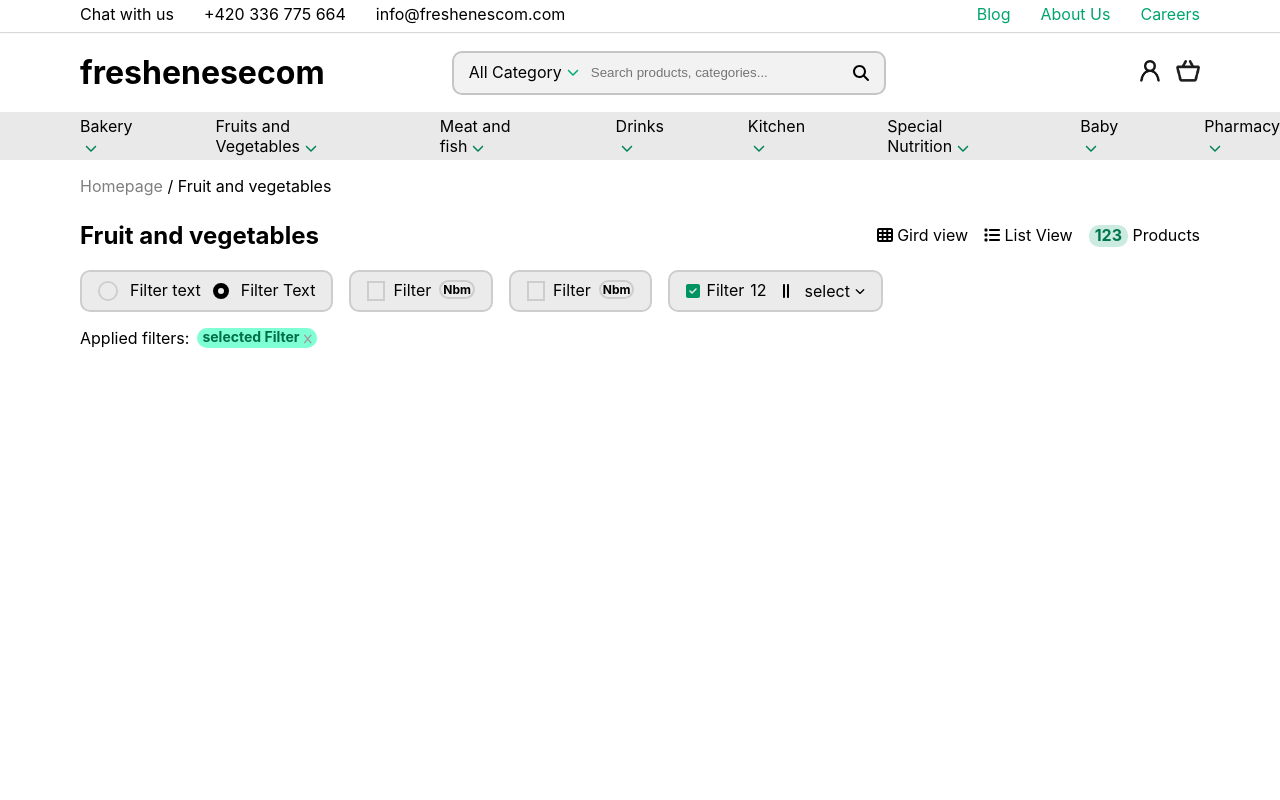
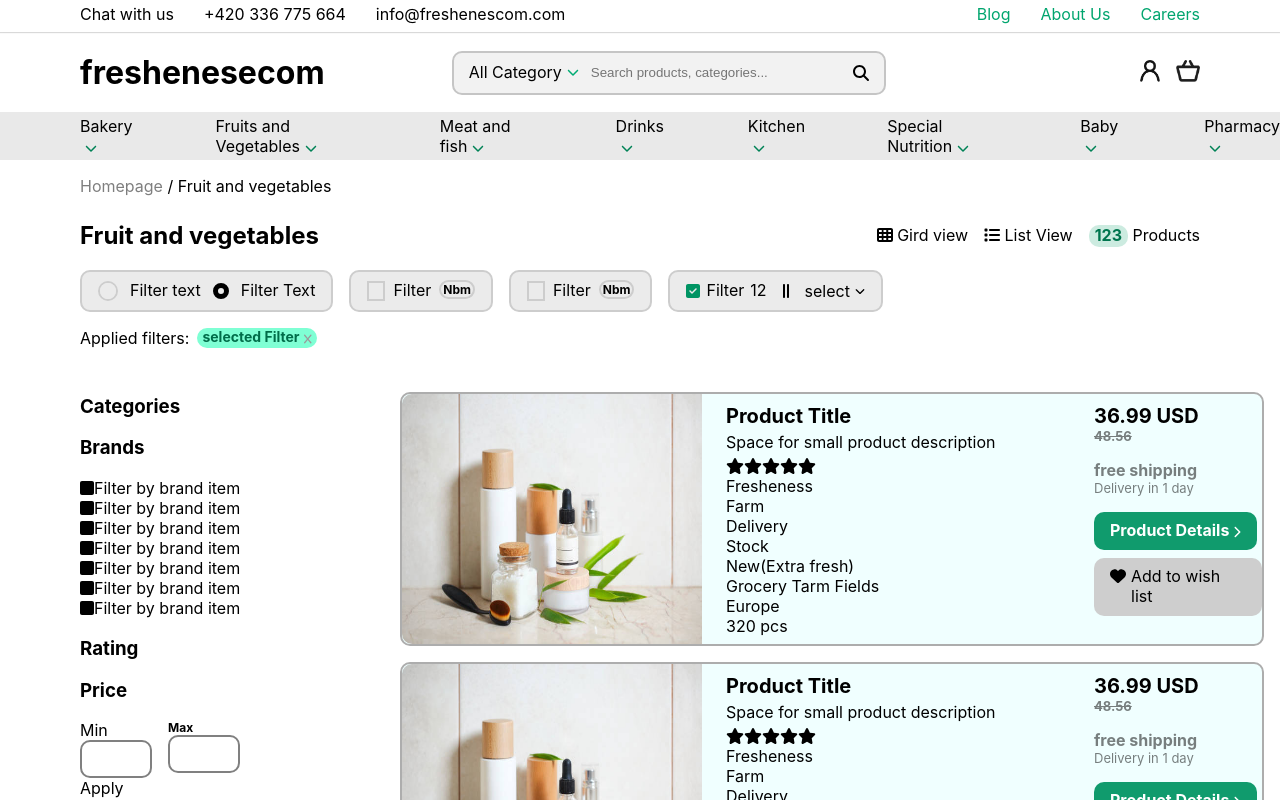
Before and after one commit to doal116/e-commerce-react-website, a React (Create React App) app: page / in a window 1280 px wide. Shown: the top 800 px of the page. Built offline with nearby package versions, Linux system fonts and the light colour scheme.

Commit message:
feat: product search section

```diff
--- a/src/components/category/category.css
+++ b/src/components/category/category.css
@@ -1,25 +1,30 @@
-.Title{
+.Title {
     height: 200px;
     margin-left: 80px;
 }
-.Title > .CategoryPath{
+
+.Title>.CategoryPath {
     height: 25px;
 }
-.Title > .CategoryPath > p > span{
+
+.Title>.CategoryPath>p>span {
     opacity: 0.5;
 }
-.Title> .choosenCategory{
+
+.Title>.choosenCategory {
     display: grid;
     grid-template-columns: auto auto;
 }
-.Title>.choosenCategory > .ViewStyle{
+
+.Title>.choosenCategory>.ViewStyle {
     margin-right: 80px;
     justify-self: end;
     display: flex;
     column-gap: 16px;
     align-items: center;
 }
-.Title>.choosenCategory > .ViewStyle > .productAvailable >span{
+
+.Title>.choosenCategory>.ViewStyle>.productAvailable>span {
     background-color: rgba(0, 153, 102, 0.2);
     border-radius: 10px;
     padding: 0px 6px 2px 6px;
@@ -27,85 +32,100 @@
     font-weight: bold;
 }
 
-.Title>.filters{
+.Title>.filters {
     display: flex;
+    width: 100%;
     column-gap: 16px;
 }
 
-.Title > .filters > div{
+.Title>.filters>div {
     background-color: rgb(235, 235, 235);
     border-radius: 10px;
     padding: 8px 16px 8px 16px;
-    border:2px solid rgb(205, 205, 205);
+    border: 2px solid rgb(205, 205, 205);
 }
 
-.Title > .filters > .filter1{
+.Title>.filters>.filter1 {
     display: flex;
     column-gap: 12px;
     align-items: center;
 }
 
-.Title > .filters > .filter1 > span{
+.Title>.filters>.filter1>span {
     margin-bottom: 2px;
 }
-.Title > .filters > .filter1 > .circle{
-    border:2px solid rgb(205, 205, 205);
+
+.Title>.filters>.filter1>.circle {
+    border: 2px solid rgb(205, 205, 205);
     border-radius: 50%;
     color: rgb(235, 235, 235);
 }
-.Title > .filters > .filter2 {
+
+.Title>.filters>.filter2 {
     display: flex;
     align-items: center;
     column-gap: 8px;
 }
-.Title > .filters > .filter2 >span{
+
+.Title>.filters>.filter2>span {
     margin-bottom: 2px;
 }
-.Title > .filters > .filter2 > .square{
+
+.Title>.filters>.filter2>.square {
     color: rgb(235, 235, 235);
     border: 2px solid rgb(205, 205, 205);
 }
-.Title > .filters > .filter2  > .nbm{
+
+.Title>.filters>.filter2>.nbm {
     border: 2px solid rgb(205, 205, 205);
-    font-size:12px;
+    font-size: 12px;
     border-radius: 10px;
     padding: 0px 2px 0px 2px;
     font-weight: bold;
 }
 
-.Title > .filters > .filter3 {
+.Title>.filters>.filter3 {
+    width: fit-content;
     display: flex;
     column-gap: 16px;
     align-items: center;
 }
-.Title > .filters >.filter3 > .leftSide{
+
+.Title>.filters>.filter3>.leftSide {
     display: flex;
     column-gap: 6px;
     align-items: center;
 }
-.Title > .filters >.filter3 > .leftSide> span{
+
+.Title>.filters>.filter3>.leftSide>span {
     padding-bottom: 2px;
 }
-.Title > .filters > .filter3 > span{
+
+.Title>.filters>.filter3>span {
     padding-bottom: 2px;
 }
-.Title > .filters > .filter3 > .selectSection{
+
+.Title>.filters>.filter3>.selectSection {
     display: flex;
     align-items: center;
     column-gap: 5px;
 }
-.Title > .filters > .filter3 > .selectSection > .selectArrow{
-    font-size:10px;
+
+.Title>.filters>.filter3>.selectSection>.selectArrow {
+    font-size: 10px;
 }
-.Title > .filters > .filter3 > .leftSide > .squareCheck{
+
+.Title>.filters>.filter3>.leftSide>.squareCheck {
     color: rgb(0, 148, 99);
 }
-.appliedFilters{
+
+.appliedFilters {
     margin-top: 16px;
     display: flex;
     column-gap: 8px;
 }
-.selectedFilters{
+
+.selectedFilters {
     background-color: aquamarine;
     display: flex;
     column-gap: 5px;
@@ -115,18 +135,162 @@
     padding-bottom: 3px;
     border-radius: 10px;
 }
-.selectedFilters > span{
+
+.selectedFilters>span {
     color: rgb(0, 109, 73);
     font-weight: bold;
-    font-size:14px;
+    font-size: 14px;
 }
-.selectedFilters > i{
+
+.selectedFilters>i {
     color: rgb(155, 155, 155);
     margin-top: 4px;
     font-size: 10px;
     align-self: center;
 }
 
-.SearchSection{
-    height: 500px;
+
+.SearchSection {
+    height: fit-content;
+    display: grid;
+    grid-template-columns: auto 70%;
 }
+
+.ProductDisplay {
+    border: 2px solid rgb(173, 173, 173);
+    margin: 16px;
+    height: 250px;
+    display: grid;
+    grid-template-columns: auto 40% auto;
+    column-gap: 24px;
+    border-radius: 10px;
+    background-color: azure;
+}
+
+.ProductDisplay>img {
+    border-top-left-radius: inherit;
+    border-bottom-left-radius: inherit;
+    height: inherit;
+    width: 300px;
+}
+
+.ProductDisplay>.middleSection>.productNameRating {
+    display: flex;
+    flex-direction: column;
+    row-gap: 4px;
+    margin-top: 10px;
+}
+
+.ProductDisplay>.middleSection>.productNameRating>.productTitle {
+    font-weight: bold;
+    font-size: 20px;
+}
+
+.ProductDisplay>.productInfo {
+    display: flex;
+    column-gap: 32px;
+    margin-top: 32px;
+}
+
+.ProductDisplay>.productInfo>.leftSide {
+    display: flex;
+    flex-direction: column;
+    row-gap: 8px;
+}
+
+.ProductDisplay>.productInfo>.rightSide {
+    display: flex;
+    flex-direction: column;
+    row-gap: 8px;
+}
+
+.ProductDisplay>.buySection {
+    display: flex;
+    flex-direction: column;
+    row-gap: 16px;
+}
+
+.ProductDisplay>.buySection>.PriceSection {
+    display: flex;
+    flex-direction: column;
+}
+
+.ProductDisplay>.buySection>.PriceSection>.price {
+    font-weight: bold;
+    font-size: 20px;
+}
+
+.ProductDisplay>.buySection>.PriceSection {
+    margin-top: 10px;
+}
+
+.ProductDisplay>.buySection>.PriceSection>.discount {
+    font-size: 13px;
+    text-decoration: line-through;
+    font-weight: bold;
+    opacity: 0.5;
+}
+
+.ProductDisplay>.buySection>.deliveryInfo {
+    display: flex;
+    flex-direction: column;
+    opacity: 0.5;
+}
+
+.ProductDisplay>.buySection>.deliveryInfo>.shippingStatus {
+    font-weight: bold;
+}
+
+.ProductDisplay>.buySection>.deliveryInfo>.shippingDelay {
+    font-size: 13px;
+}
+
+.ProductDisplay>.buySection>.addToWishList>.btnproductDetails {
+    color: white;
+    font-weight: bold;
+    padding: 8px 16px 10px 16px;
+    width: fit-content;
+    background-color: rgb(16, 155, 109);
+    border-radius: 10px;
+}
+
+.ProductDisplay>.buySection>.addToWishList>.btnproductDetails>i {
+    font-size: 12px;
+}
+
+.ProductDisplay>.buySection>.addToWishList>.btnWishList {
+    display: flex;
+    column-gap: 5px;
+    margin-top: 8px;
+    width: fit-content;
+    background-color: rgb(206, 206, 206);
+    border-radius: 10px;
+    padding: 8px 16px 10px 16px;
+}
+
+.LeftSideFilters {
+    padding: 0px 0px 0px 80px;
+}
+
+.LeftSideFilters>.priceSettings>.PriceRange {
+    display: flex;
+}
+.LeftSideFilters>.priceSettings>.PriceRange> .maxPrice{
+    margin-left: 16px;
+    font-size: 12px;
+    font-weight: bold;
+}
+.LeftSideFilters>.priceSettings>.PriceRange> .minPrice>input {
+    width: 64px;
+    height: 32px;
+    border-radius: 10px;
+    outline: none;
+    border: 2px solid gray;
+}
+.LeftSideFilters>.priceSettings>.PriceRange> .maxPrice>input{
+    width: 64px;
+    height: 32px;
+    border-radius: 10px;
+    outline: none;
+    border: 2px solid gray;
+}
--- a/src/components/category/category.js
+++ b/src/components/category/category.js
@@ -1,26 +1,131 @@
 
 import React from "react";
 import './category.css';
+import productPicture from '../../naturalProduct.jpg';
 import { FontAwesomeIcon } from "@fortawesome/react-fontawesome";
-import { faTh, faList, faDotCircle, faCircle, faSquare, faSquareCheck, faChevronDown, faGripLinesVertical, faX } from "@fortawesome/free-solid-svg-icons";
+import {
+    faTh, faList,
+    faDotCircle, faCircle,
+    faSquare, faSquareCheck,
+    faChevronDown, faGripLinesVertical,
+    faX, faStar,
+    faHeart, faChevronRight
+} from "@fortawesome/free-solid-svg-icons";
 
-const LeftSideFilters =()=>{
-    return(
-        <div>
+const LeftSideFilters = () => {
+    return (
+        <div className="LeftSideFilters">
+            <div>
+                <h3>Categories</h3>
+            </div>
 
+            <div>
+                <h3>Brands</h3>
+                <div>
+                    <div><i><FontAwesomeIcon icon={faSquare}/></i><span>Filter by brand item</span></div><i><FontAwesomeIcon icon={faSquare}/></i><span>Filter by brand item</span>
+                    <div><i><FontAwesomeIcon icon={faSquare}/></i><span>Filter by brand item</span></div>
+                    <div><i><FontAwesomeIcon icon={faSquare}/></i><span>Filter by brand item</span></div>
+                    <div><i><FontAwesomeIcon icon={faSquare}/></i><span>Filter by brand item</span></div>
+                    <div><i><FontAwesomeIcon icon={faSquare}/></i><span>Filter by brand item</span></div>
+                    <div><i><FontAwesomeIcon icon={faSquare}/></i><span>Filter by brand item</span></div>
+                </div>
+            </div>
+
+            <div>
+                <h3>Rating</h3>
+            </div>
+
+            <div className="priceSettings">
+                <h3>Price</h3>
+                <div className="PriceRange">
+                    <div className="minPrice">
+                        <div>Min</div>
+                        <input type="text"></input>
+                    </div>
+                    <div className="maxPrice">
+                        <div>Max</div>
+                        <input type="text"></input>
+                    </div>
+                </div>
+            </div>
+            <div>
+                <div>Apply</div>
+                <div>Reset</div>
+            </div>
         </div>
     )
 }
-const ProductSearchResults = ()=>{
-    return(
-        <div>
+const ProductDisplay = ({ products }) => {
+    return (
+        products.map(
+            product =>
+                <div className="ProductDisplay">
+                    <img src={productPicture} alt="product sold"></img>
+
+                    <div className="middleSection">
+
+                        <div className="productNameRating">
+                            <span className="productTitle">{product.name}</span>
+                            <span className="description">{product.description}</span>
+                            <div>
+                                <FontAwesomeIcon icon={faStar} />
+                                <FontAwesomeIcon icon={faStar} />
+                                <FontAwesomeIcon icon={faStar} />
+                                <FontAwesomeIcon icon={faStar} />
+                                <FontAwesomeIcon icon={faStar} />
+                            </div>
+
+                        </div>
+
+                        <div className="productInfo">
+                            <div className="leftSide">
+                                <div>Fresheness</div>
+                                <div>Farm</div>
+                                <div>Delivery</div>
+                                <div>Stock</div>
+                            </div>
+                            <div className="rightSide">
+                                <div>{product.extraInfo.fresheness}</div>
+                                <div>{product.extraInfo.farm}</div>
+                                <div>{product.extraInfo.delivery}</div>
+                                <div>{product.extraInfo.stock}</div>
+                            </div>
+                        </div>
+                    </div>
+
+                    <div className="buySection">
+                        <div className="PriceSection">
+                            <span className="price">{product.price.currentPrice} USD</span>
+                            <span className="discount">{product.price.previousPrice}</span>
+                        </div>
+
+                        <div className="deliveryInfo">
+                            <span className="shippingStatus">{product.shipping.status}</span>
+                            <span className="shippingDelay">{product.shipping.delay}</span>
+                        </div>
+
+                        <div className="addToWishList">
+                            <div className="btnproductDetails">Product Details <i><FontAwesomeIcon icon={faChevronRight} /></i></div>
+                            <div className="btnWishList"><i><FontAwesomeIcon icon={faHeart} /></i><span>Add to wish list</span></div>
+                        </div>
+                    </div>
+                </div>
+        )
+
+    )
+}
+const ProductSearchResults = ({ products }) => {
+    return (
+        <div className="ProductSearchResults">
+            <ProductDisplay products={products} />
         </div>
     )
 }
-const SearchSection =()=>{
-    return(
+const SearchSection = ({ products }) => {
+    return (
         <div className="SearchSection">
-
+            <LeftSideFilters />
+            <ProductSearchResults products={products} />
         </div>
     )
 }
@@ -59,7 +164,7 @@ const Title = ({ categoryName }) => {
 
                 <div className="filter3">
                     <div className="leftSide">
-                        <FontAwesomeIcon className="squareCheck"icon={faSquareCheck} />
+                        <FontAwesomeIcon className="squareCheck" icon={faSquareCheck} />
                         <span>Filter</span>
                         <span>12</span>
                     </div>
@@ -86,7 +191,65 @@ class Category extends React.Component {
         return (
             <div>
                 <Title categoryName={"Fruit and vegetables"} />
-                <SearchSection />
+                <SearchSection products={[
+                    {
+                        name: "Product Title",
+                        description: "Space for small product description",
+                        extraInfo:
+                        {
+                            fresheness: "New(Extra fresh)",
+                            farm: "Grocery Tarm Fields",
+                            delivery: "Europe",
+                            stock: "320 pcs"
+                        }
+                        , shipping: {
+                            status: "free shipping",
+                            delay: "Delivery in 1 day"
+                        },
+                        price: {
+                            currentPrice: 36.99,
+                            previousPrice: 48.56
+                        }
+                    },
+                    {
+                        name: "Product Title",
+                        description: "Space for small product description",
+                        extraInfo:
+                        {
+                            fresheness: "New(Extra fresh)",
+                            farm: "Grocery Tarm Fields",
+                            delivery: "Europe",
+                            stock: "320 pcs"
+                        }
+                        , shipping: {
+                            status: "free shipping",
+                            delay: "Delivery in 1 day"
+                        },
+                        price: {
+                            currentPrice: 36.99,
+                            previousPrice: 48.56
+                        }
+                    },
+                    {
+                        name: "Product Title",
+                        description: "Space for small product description",
+                        extraInfo:
+                        {
+                            fresheness: "New(Extra fresh)",
+                            farm: "Grocery Tarm Fields",
+                            delivery: "Europe",
+                            stock: "320 pcs"
+                        }
+                        , shipping: {
+                            status: "free shipping",
+                            delay: "Delivery in 1 day"
+                        },
+                        price: {
+                            currentPrice: 36.99,
+                            previousPrice: 48.56
+                        }
+                    }
+                ]} />
             </div>
         );
     };
```
Also changed, not shown: src/naturalProduct.jpg (added).
